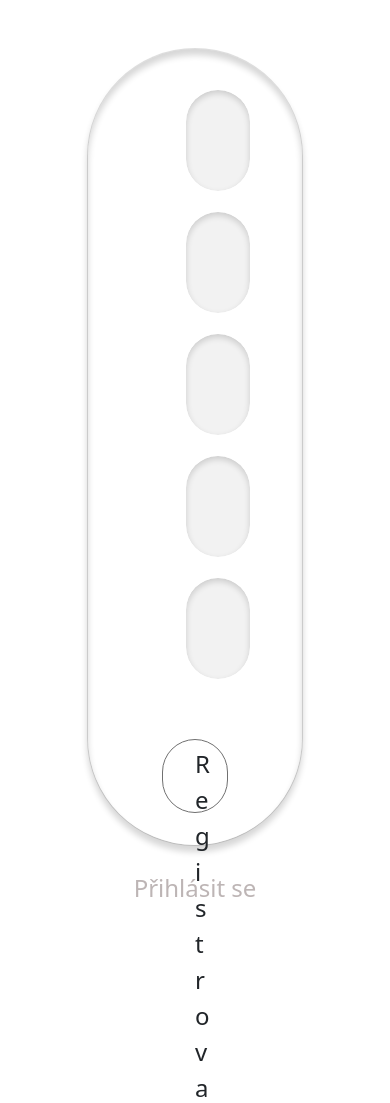
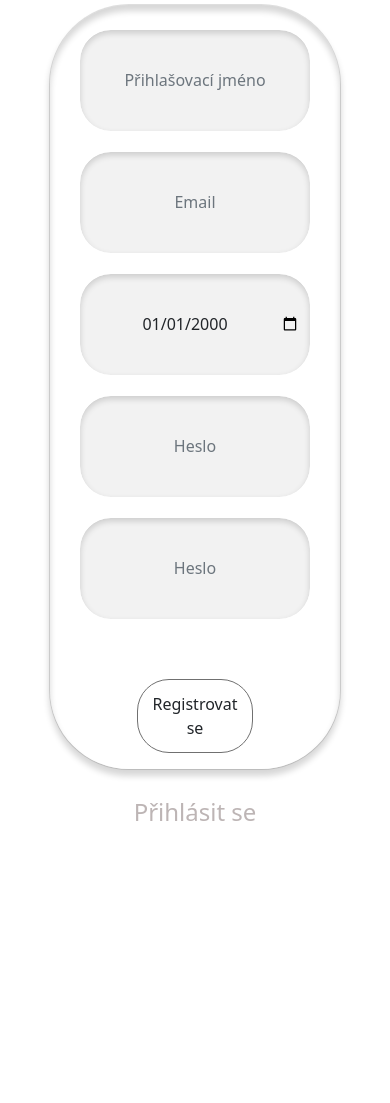
Before and after one commit to David-Citron/socialni-sit, a CodeIgniter 4 app: the page made by app/Views/register.php in a window 390 px wide. Shown: the top 1103 px of the page. After the commit the page ends 821 px from the top, so only its background shows below. Run offline with PHP 8.4 and a stand-in for CodeIgniter, Linux system fonts and the light colour scheme; the template is opened without the code that fills it, so the values that code supplies are empty; some libraries are stand-ins or nearby versions.

Commit message:
Lepší responzivnost u přihlašování a registrace

```diff
--- a/app/Views/login.php
+++ b/app/Views/login.php
@@ -12,8 +12,8 @@
 </head>
 
 <body>
-    <main class="row d-flex justify-content-center align-items-center p-5 m-0">
-        <center>
+    <main class="row d-flex justify-content-center align-items-center p-5 m-0 auth-main">
+        <center class="pt-1">
             <div class="card auth-card pt-2">
                 <form method="POST" action="login">
                     <div class="my-2 mt-5 auth-input-div mx-auto">
--- a/app/Views/register.php
+++ b/app/Views/register.php
@@ -12,8 +12,8 @@
 </head>
 
 <body>
-    <main class="row d-flex justify-content-center align-items-center p-5 m-0">
-        <center>
+    <main class="row d-flex justify-content-center align-items-center p-5 m-0 auth-main">
+        <center class="pt-1">
             <div class="card auth-card">
                 <form method="POST" action="register">
                     <div class="my-2 auth-input-div mx-auto">
--- a/assets/css/auth.css
+++ b/assets/css/auth.css
@@ -61,3 +61,24 @@ form{
 .auth-wrap{
     width: 1000px;
 }
+
+@media screen and (max-width: 900px) {
+    .auth-main{
+        padding: 0!important;
+    }
+
+    .auth-card{
+        width: 100%;
+        border-radius: 5rem;
+    }
+
+    .auth-input{
+        border-radius: 2rem;
+        font-size: medium;
+        padding: 10px;
+    }
+
+    form{
+        padding: 1rem;
+    }
+}
```
